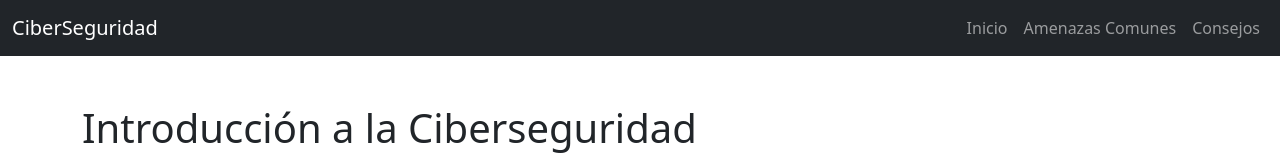
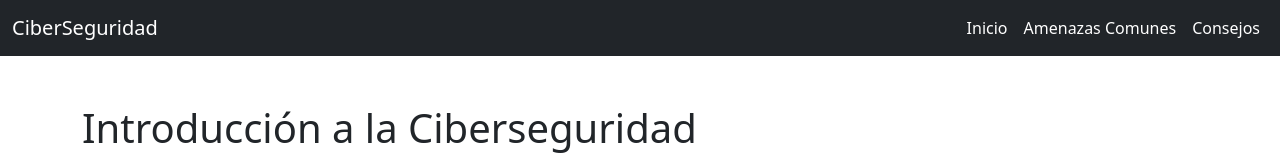
Before and after one commit to Villagran01/Evaluaci-n2, a plain HTML site: page index.html in a window 1280 px wide. Shown: the top 160 px of the page. Drawn offline with nearby package versions, Linux system fonts and the light colour scheme.

Commit message:
ModificaciónNavbar

```diff
--- a/index.html
+++ b/index.html
@@ -19,9 +19,9 @@
             </button>
             <div class="collapse navbar-collapse" id="nav">
                 <ul class="navbar-nav ms-auto">
-                    <li class="nav-item"><a class="nav-link" href="index.html">Inicio</a></li>
-                    <li class="nav-item"><a class="nav-link" href="index2.html">Amenazas Comunes</a></li>
-                    <li class="nav-item"><a class="nav-link" href="index3.html">Consejos</a></li>
+                    <li class="nav-item"><a class="nav-link text-white" href="index.html">Inicio</a></li>
+                    <li class="nav-item"><a class="nav-link text-white" href="index2.html">Amenazas Comunes</a></li>
+                    <li class="nav-item"><a class="nav-link text-white" href="index3.html">Consejos</a></li>
                 </ul>
             </div>
         </div>
```
Also changed, not shown: index2.html (+3 -3 lines), index3.html (+3 -3 lines).
